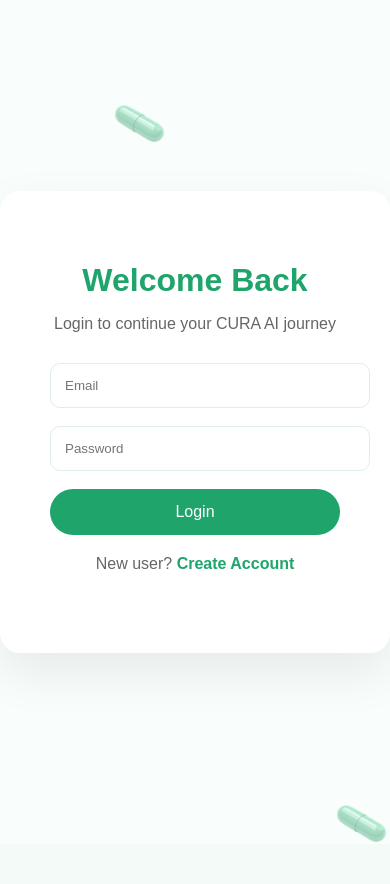
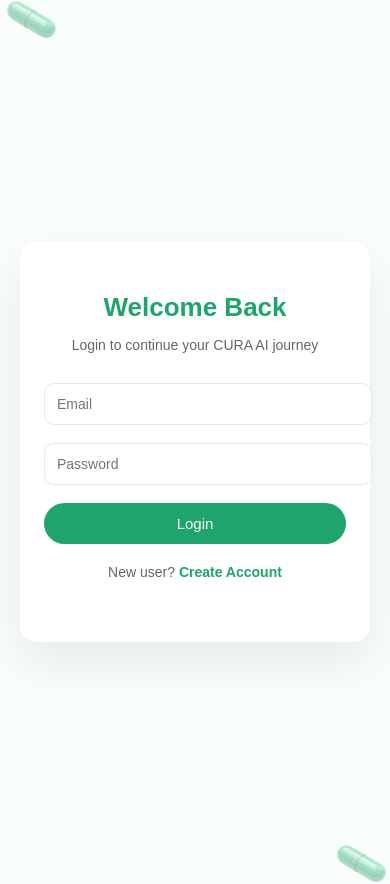
Before and after one commit to bhanu-3333/Ai-Disease-Predictor, a React (Vite) app in the folder frontend/: page / in a window 390 px wide. Before the commit the page ends 844 px from the top, so only its background shows below. Built offline with nearby package versions, Linux system fonts and the light colour scheme.

Commit message:
maked responsive

```diff
--- a/frontend/src/pages/Login.css
+++ b/frontend/src/pages/Login.css
@@ -79,3 +79,78 @@
 .img1 { top: 10%; left: 20%; }
 
 .img4 { bottom: 0%; right: 15%; }
+/* ===============================
+   Tablet
+================================ */
+@media (max-width: 1024px) {
+  .loginBox {
+    width: 90%;
+    max-width: 380px;
+    padding: 40px;
+  }
+
+  .floatImg {
+    width: 180px;
+    opacity: 0.6;
+  }
+
+  .img1 {
+    top: 5%;
+    left: 5%;
+  }
+
+  .img4 {
+    right: 5%;
+    bottom: 5%;
+  }
+}
+
+/* ===============================
+   Mobile
+================================ */
+@media (max-width: 768px) {
+  .loginWrapper {
+    padding: 20px;
+    align-items: center;
+  }
+
+  .loginBox {
+    width: 100%;
+    padding: 32px 24px;
+    border-radius: 16px;
+  }
+
+  .loginBox h1 {
+    font-size: 26px;
+  }
+
+  .loginBox p {
+    font-size: 14px;
+  }
+
+  .loginBox input {
+    padding: 12px;
+    font-size: 14px;
+  }
+
+  .loginBox button {
+    padding: 12px;
+    font-size: 15px;
+  }
+
+  /* Floating images smaller & pushed outside */
+  .floatImg {
+    width: 120px;
+    opacity: 0.4;
+  }
+
+  .img1 {
+    top: -20px;
+    left: -30px;
+  }
+
+  .img4 {
+    bottom: -20px;
+    right: -30px;
+  }
+}
```
